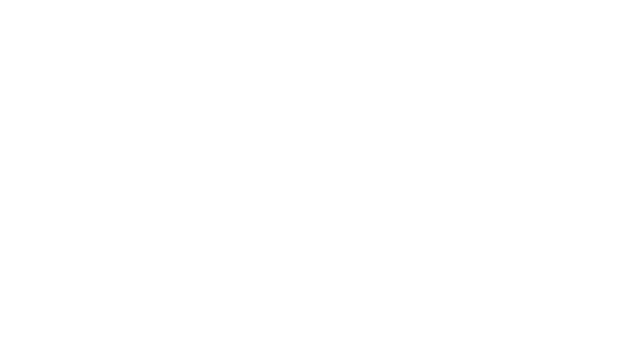
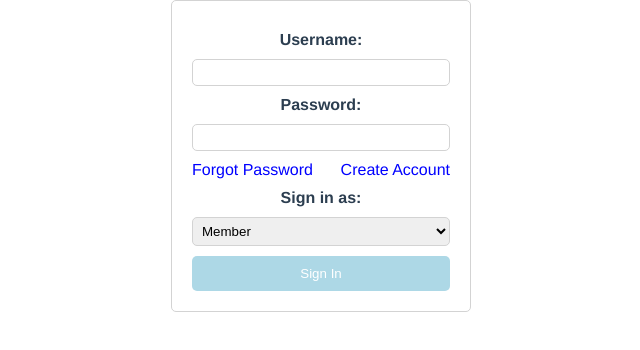
Before and after one commit to utibeinyangetuk/library-management-system, a Vue app in the folder frontend/: page /login in a window 1280 px wide. Before the commit this address had no page. Shown: the top 350 px of the page, without its empty margins (319-959 px from the left). Built offline with nearby package versions, Linux system fonts and the light colour scheme.

Commit message:
frontend changes

```diff
--- a/frontend/src/App.vue
+++ b/frontend/src/App.vue
@@ -16,6 +16,6 @@
 	box-sizing: border-box;
 	text-decoration: none;
 	list-style: none;
-	overflow: hidden;
+	/* overflow: hidden; */
 }
 </style>
--- /dev/null
+++ b/frontend/src/components/navigation.vue
@@ -0,0 +1,10 @@
+
+
+<template>
+  <nav>
+    <router-link to="/home"> home</router-link> |
+    <router-link to="/about"> about</router-link> |
+    <router-link to="/login"> login</router-link> |
+    <router-link to="/register"> register</router-link>
+  </nav>
+</template>
--- a/frontend/src/router/index.js
+++ b/frontend/src/router/index.js
@@ -1,5 +1,7 @@
 import { createRouter, createWebHistory } from 'vue-router'
-import homepage from '../views/home.vue'
+import homepage from '../views/Home.vue'
+import login from '../views/Login.vue'
+import register from '../views/Register.vue'
 import splashScreen from '../views/splash-screen.vue'
 const router = createRouter({
 	history: createWebHistory(import.meta.env.BASE_URL),
@@ -14,6 +16,16 @@ const router = createRouter({
 			name: 'home',
 			component: homepage,
 		},
+		{
+			path: '/login',
+			name: 'login',
+			component: login,
+		},
+		{
+			path: '/register',
+			name: 'register',
+			component: register,
+		},
 		// {
 		//   path: '/about',
 		//   name: 'about',
--- /dev/null
+++ b/frontend/src/views/Login.vue
@@ -0,0 +1,101 @@
+<template>
+  <div>
+    <form>
+      <label>Username:</label>
+      <input type="text" v-model="username" />
+
+      <label>Password:</label>
+      <input type="password" v-model="password" />
+
+      <p>
+        <a href="#">Forgot Password</a>
+        <a href="#">Create Account</a>
+      </p>
+
+      <label>Sign in as:</label>
+      <select v-model="userType">
+        <option value="member">Member</option>
+        <option value="admin">Admin</option>
+      </select>
+
+      <button @click="submitLogin">Sign In</button>
+
+    </form>
+  </div>
+</template>
+
+<script>
+export default {
+  data() {
+    return {
+      username: '',
+      password: '',
+      userType: 'member'
+    }
+  },
+  methods: {
+    submitLogin() {
+      // Implement your login logic here.
+      // You can access the username, password, and userType
+      // from the data object.
+    }
+  }
+}
+</script>
+
+<style scoped>
+  form {
+    display: flex;
+    flex-direction: column;
+    align-items: center;
+    width: 300px;
+    margin: 0 auto;
+    padding: 20px;
+    border: 1px solid lightgray;
+    border-radius: 5px;
+  }
+
+  label {
+    margin-top: 10px;
+    font-weight: bold;
+  }
+
+  input[type="text"], input[type="password"] {
+    width: 100%;
+    padding: 5px;
+    margin-top: 10px;
+    border: 1px solid lightgray;
+    border-radius: 5px;
+  }
+
+  button {
+    width: 100%;
+    padding: 10px;
+    margin-top: 10px;
+    background-color: lightblue;
+    color: white;
+    border: none;
+    border-radius: 5px;
+    cursor: pointer;
+  }
+
+  p {
+    margin-top: 10px;
+    display: flex;
+    justify-content: space-between;
+    width: 100%;
+  }
+
+  a {
+    color: blue;
+    text-decoration: none;
+  }
+
+  select {
+    width: 100%;
+    margin-top: 10px;
+    padding: 5px;
+    border: 1px solid lightgray;
+    border-radius: 5px;
+  }
+</style>
--- /dev/null
+++ b/frontend/src/views/Register.vue
@@ -0,0 +1,5 @@
+<template>
+  <div>
+
+  </div>
+</template>
--- a/frontend/src/views/home.vue
+++ b/frontend/src/views/home.vue
@@ -1,3 +1,6 @@
 <template>
-	<h2>welcome to the home page</h2>
+	<navigation />
 </template>
+<script setup>
+import navigation from '../components/navigation.vue';
+</script>
--- a/frontend/vite.config.js
+++ b/frontend/vite.config.js
@@ -1,7 +1,7 @@
 import { fileURLToPath, URL } from 'node:url'
 
+import vue from '@vitejs/plugin-vue'
 import { defineConfig } from 'vite'
-import vue from '@vitejs/plugin-vue'
 
 // https://vitejs.dev/config/
 export default defineConfig({
@@ -10,5 +10,12 @@ export default defineConfig({
     alias: {
       '@': fileURLToPath(new URL('./src', import.meta.url))
     }
-  }
+  },	//setting up a proxy to catch every request that begins with /api and send it to the server for processing
+	devServer: {
+		proxy: {
+			"^/api": {
+				target: "http://localhost:3000",
+			},
+		},
+	},
 })
```
Also changed, not shown: 1 other file (tests, documents, lock files or other folders).
